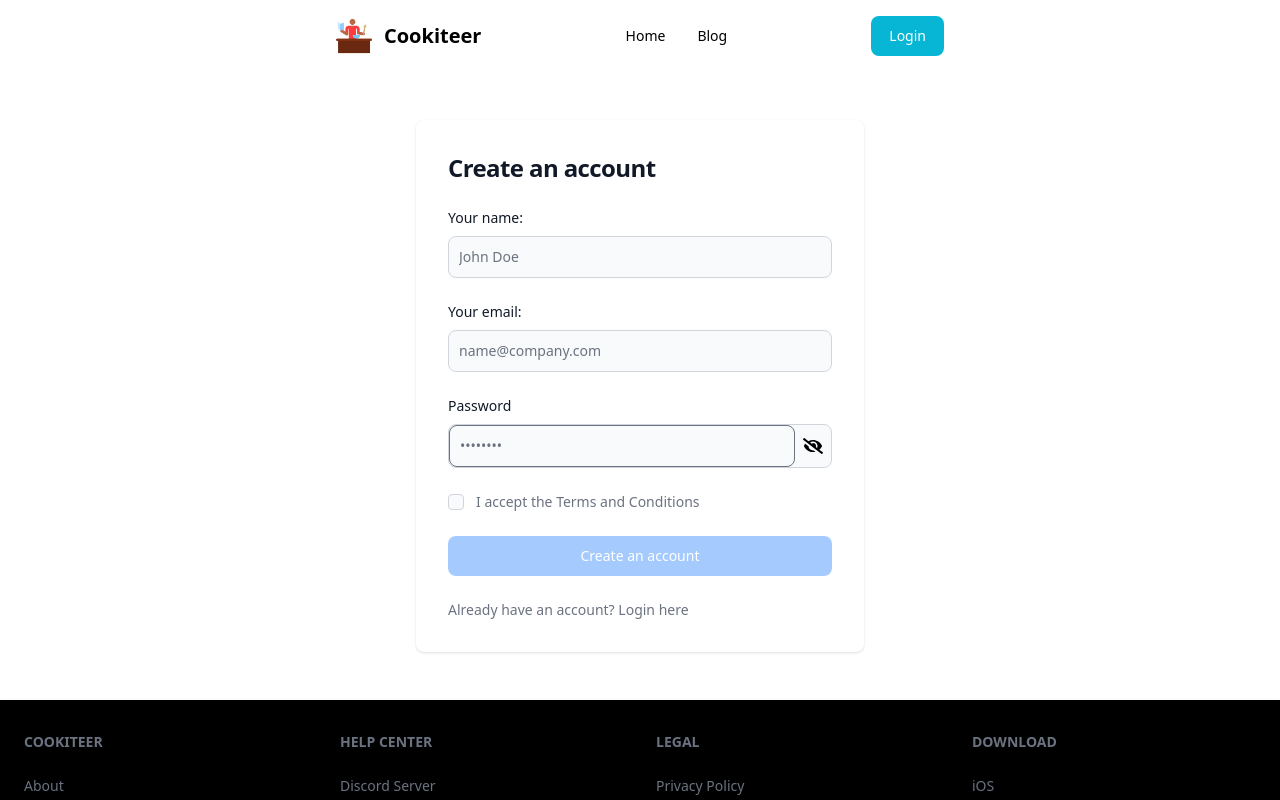
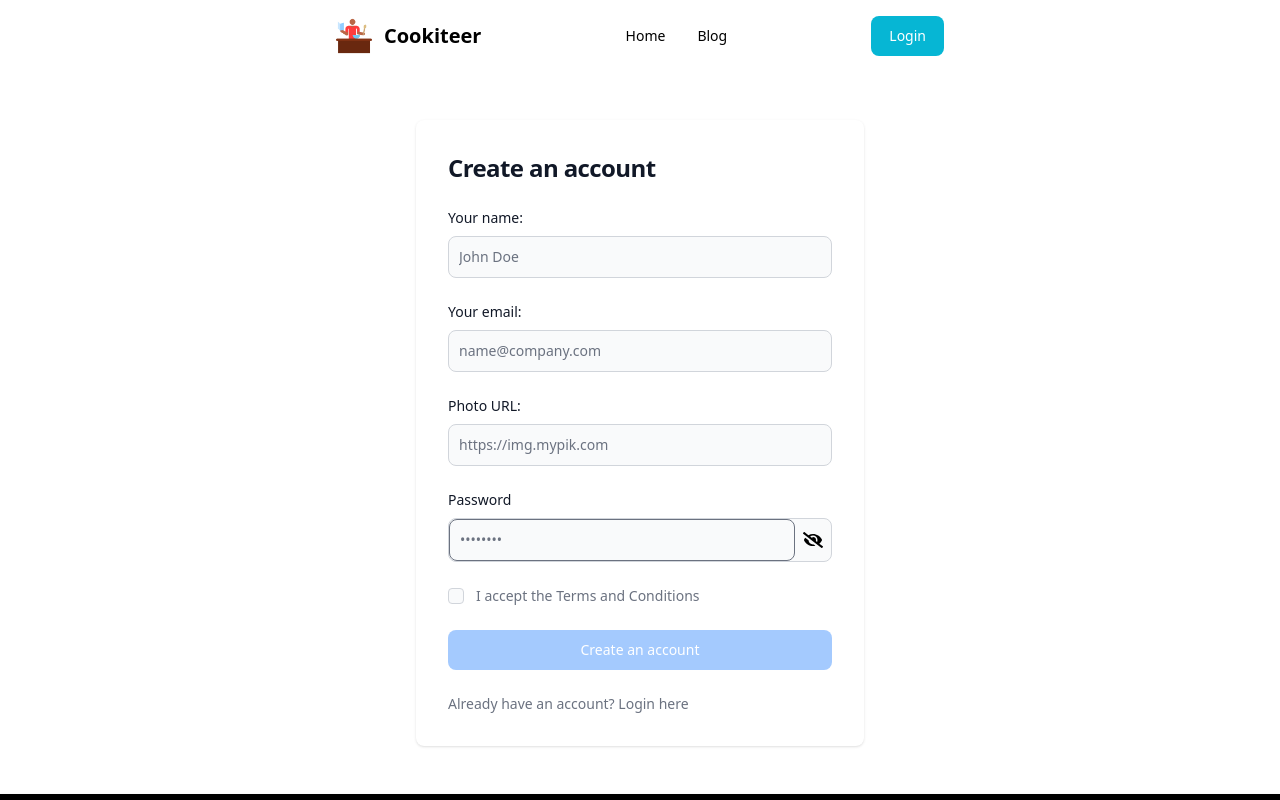
Before and after one commit to hnmahamud/chef-recipe-hunter-client-side, a React (Vite) app: page /register in a window 1280 px wide. Shown: the top 800 px of the page. Built offline with nearby package versions, Linux system fonts and the light colour scheme; no server answers.

Commit message:
update register page

```diff
--- a/src/context/AuthProviders.jsx
+++ b/src/context/AuthProviders.jsx
@@ -3,7 +3,6 @@
   createUserWithEmailAndPassword,
   getAuth,
   onAuthStateChanged,
-  sendEmailVerification,
   sendPasswordResetEmail,
   signInWithEmailAndPassword,
   signOut,
@@ -32,15 +31,11 @@
 
   // Profile Update
   const profileUpdate = (updateName, updatePhoto) => {
+    setLoading(true);
     return updateProfile(auth.currentUser, {
       displayName: updateName,
       photoURL: updatePhoto,
     });
-  };
-
-  // Email verification
-  const verificationEmail = () => {
-    return sendEmailVerification(auth.currentUser);
   };
 
   // Login
@@ -87,7 +82,6 @@
     user,
     createUser,
     profileUpdate,
-    verificationEmail,
     loginUser,
     googleSignIn,
     passwordReset,
--- a/src/pages/Register/Register.jsx
+++ b/src/pages/Register/Register.jsx
@@ -4,13 +4,9 @@
 import { FaEye, FaEyeSlash } from "react-icons/fa";
 import { AuthContext } from "../../context/AuthProviders";
 
-// Blank user image
-const photo =
-  "https://img.freepik.com/free-vector/illustration-user-avatar-icon_53876-5907.jpg?w=740&t=st=1682183923~exp=1682184523~hmac=7b363a7e2f6de1b8296fe22ea6eaceb24356ca04809ff110b92ad504d0c651d3";
-
 const Register = () => {
   // Context API
-  const { loading, setLoading, createUser, profileUpdate, verificationEmail } =
+  const { loading, setLoading, createUser, profileUpdate } =
     useContext(AuthContext);
 
   // Use location and navigate for get the pathname where user wanted to go.
@@ -82,6 +78,7 @@
     const form = event.target;
     const name = form.name.value;
     const email = form.email.value;
+    const photo = form.photoUrl.value;
     const password = form.password.value;
 
     // Create user
@@ -89,30 +86,28 @@
       .then((userCredential) => {
         // Signed in
         const user = userCredential.user;
-        setErr("");
-        event.target.reset();
-        setIsNotChecked(true);
-
-        // Navigate to user target path
-        navigate(from, { replace: true });
-
-        toast("Successfully registered!", {
-          position: toast.POSITION.TOP_CENTER,
-        });
 
         // Update user profile
         profileUpdate(name, photo)
           .then(() => {
             console.log(user);
+
+            setErr("");
+            event.target.reset();
+            setIsNotChecked(true);
+
+            toast("Successfully registered!", {
+              position: toast.POSITION.TOP_CENTER,
+            });
+
+            setLoading(false);
+            // Navigate to user target path
+            navigate(from, { replace: true });
           })
           .catch((error) => {
             console.log(error);
+            setLoading(false);
           });
-
-        // Send verification email
-        verificationEmail().then(() => {
-          console.log("Verification email sent");
-        });
       })
       .catch((error) => {
         const errorMessage = error.message;
@@ -187,6 +182,21 @@
                   name="email"
                   className="bg-gray-50 border border-gray-300 text-gray-900 sm:text-sm rounded-lg focus:ring-primary-600 focus:border-primary-600 block w-full p-2.5"
                   placeholder="name@company.com"
+                  required
+                />
+              </div>
+              <div>
+                <label
+                  htmlFor="photoUrl"
+                  className="block mb-2 text-sm font-medium text-gray-900"
+                >
+                  Photo URL:
+                </label>
+                <input
+                  type="text"
+                  name="photoUrl"
+                  className="bg-gray-50 border border-gray-300 text-gray-900 sm:text-sm rounded-lg focus:ring-primary-600 focus:border-primary-600 block w-full p-2.5"
+                  placeholder="https://img.mypik.com"
                   required
                 />
               </div>
```
